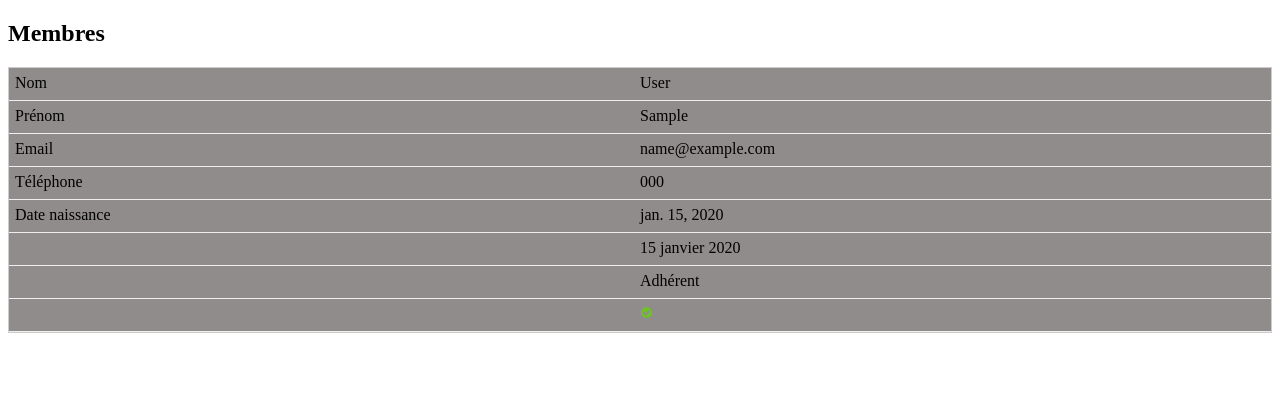
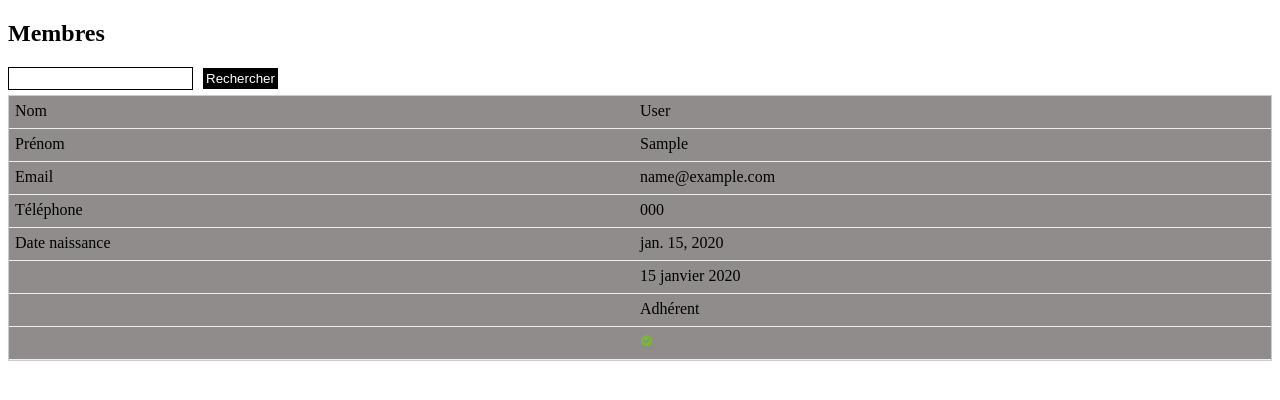
Before and after one commit to JBthePenguin/GereTonAsso, a Django app: page /membres/ in a window 1280 px wide. Shown: the top 400 px of the page. Run offline with Django 3.2, Linux system fonts and the light colour scheme; tables that the repository leaves empty hold one stand-in row (values such as "Sample post").

Commit message:
ok for member list view in visitapp, next inventorapp

```diff
--- a/memberapp/models.py
+++ b/memberapp/models.py
@@ -27,7 +27,7 @@
     signature = JSignatureField(verbose_name="Signature")
 
     class Meta:
-        ordering = ['last_name', 'first_name']
+        ordering = ['-active', 'last_name', 'first_name']
         verbose_name = "Membre"
         verbose_name_plural = "Membres"
 
--- a/visitapp/static/visitapp/css/custom_styles.css
+++ b/visitapp/static/visitapp/css/custom_styles.css
@@ -23,6 +23,21 @@
   text-align: left;
 }
 
+input, button {
+  margin: 0px 5px 5px 0px;
+  padding: 3px;
+}
+
+input {
+  border: 1px solid black;
+}
+
+button {
+  border: 1px solid white;
+  background-color: black;
+  color: white;
+  cursor: pointer;
+}
 /*
 Max width before this PARTICULAR table gets nasty
 This query will take effect for any screen smaller than 760px
--- a/visitapp/templates/visitapp/member_list.html
+++ b/visitapp/templates/visitapp/member_list.html
@@ -3,6 +3,10 @@
 <!-- Main -->
 {% block main %}
 <h2>Membres</h2>
+<form method='GET'>
+  <input type='text' name='search' value='{{ request.GET.search }}'>
+  <button type='submit'>Rechercher</button>
+</form>
 <table>
   <thead>
     <tr>
--- a/visitapp/views.py
+++ b/visitapp/views.py
@@ -30,3 +30,13 @@
         context['page_title'] = 'Membres'
         context.update(DEFAULT_CONTEXT)
         return context
+
+    def get_queryset(self):
+        search = self.request.GET.get('search')
+        if search:
+            object_list = self.model.objects.filter(
+                last_name__icontains=search) | self.model.objects.filter(
+                    first_name__icontains=search)
+        else:
+            object_list = self.model.objects.all()
+        return object_list
```
